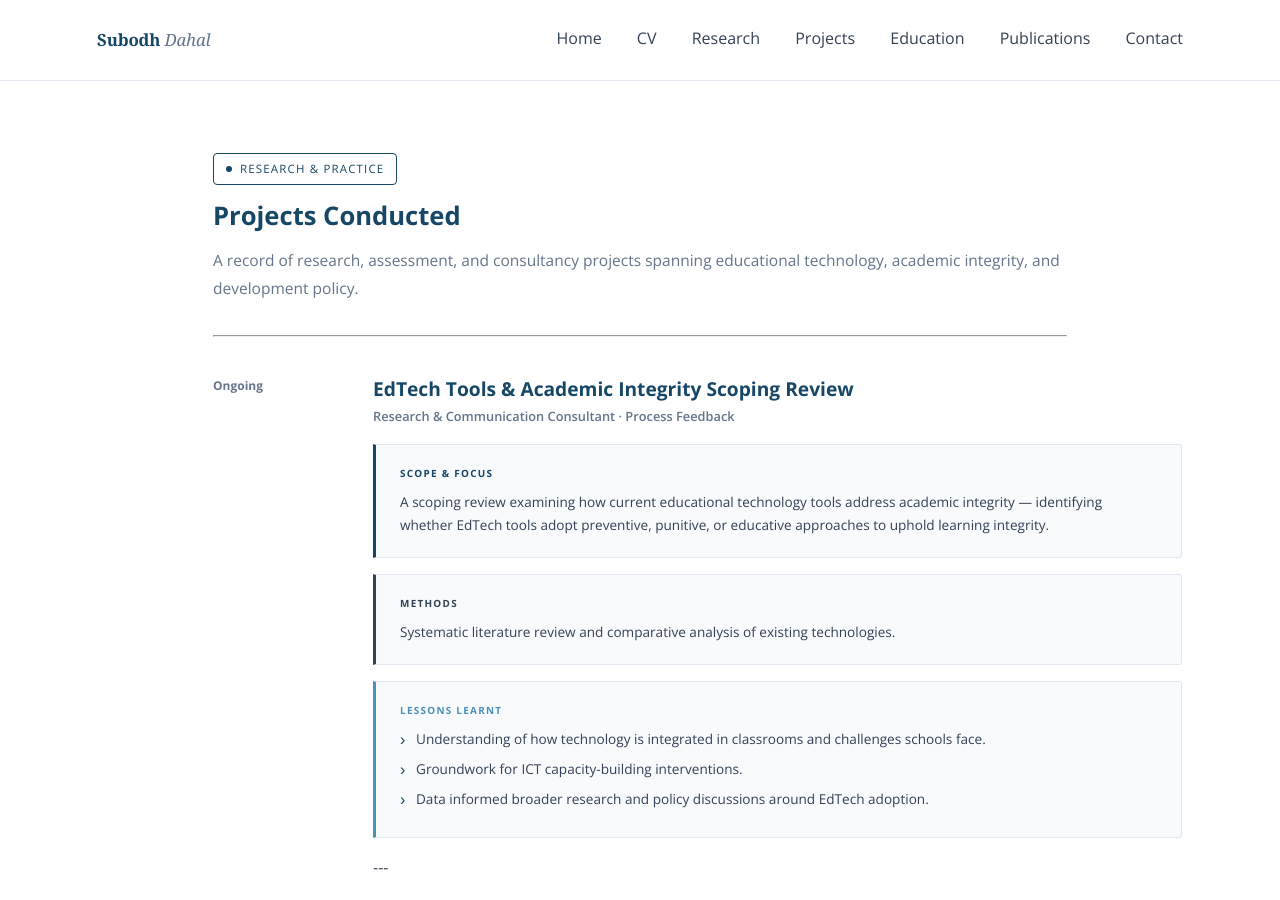
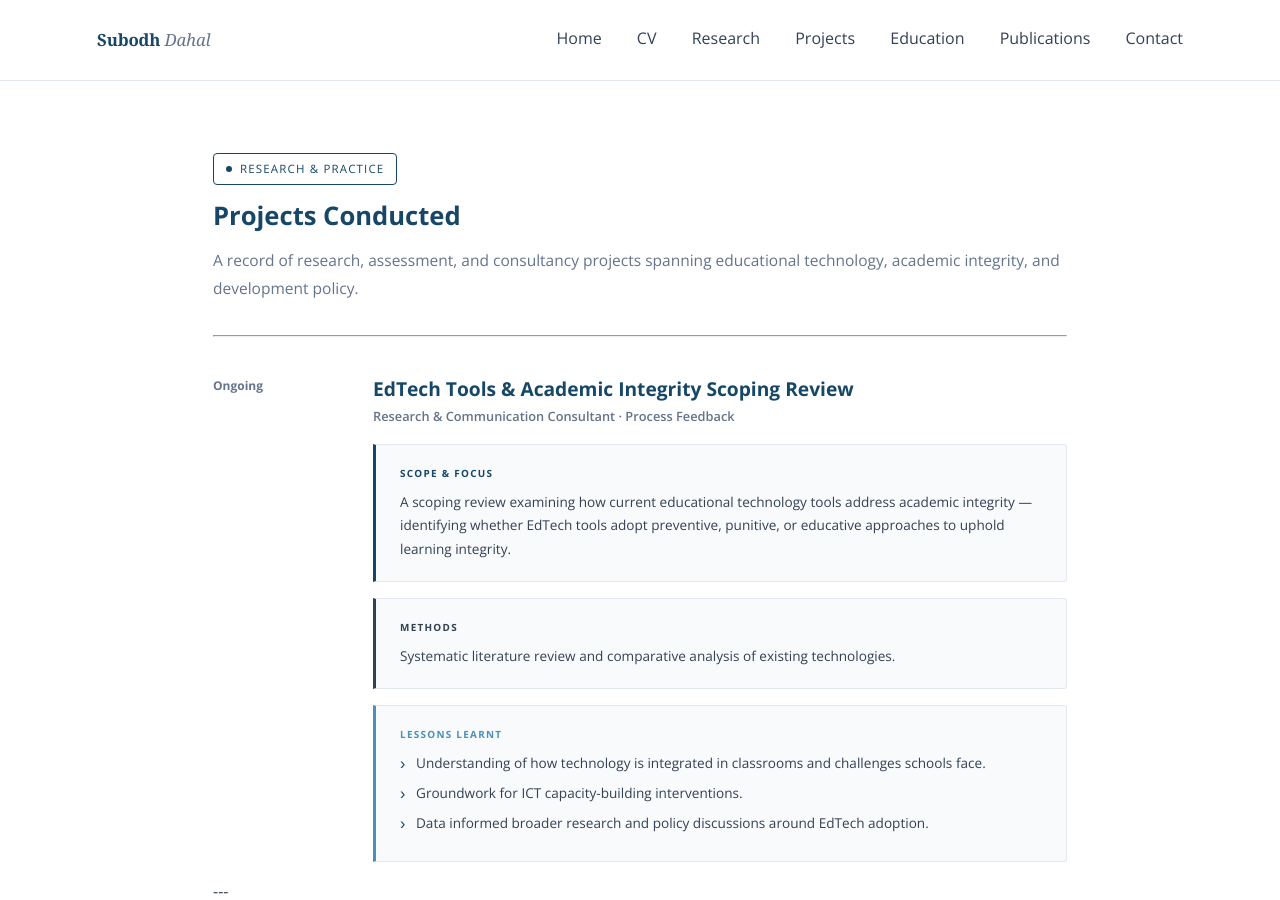
Before and after one commit to dahalsubodh/dahalsubodh.github.io, a Jekyll site: the page built from projects.md, in a window 1280 px wide and 900 px high. Built offline with Jekyll 4.4.1, drawn with Linux system fonts in a browser that asks for light colours.

Commit message:
Update projects.md

```diff
--- a/projects.md
+++ b/projects.md
@@ -21,17 +21,14 @@
   <div>
     <h3 class="edu-degree">EdTech Tools & Academic Integrity Scoping Review</h3>
     <div class="edu-institution">Research & Communication Consultant · Process Feedback</div>
-
     <div class="thesis-box">
       <div class="tb-label">Scope & Focus</div>
       <p>A scoping review examining how current educational technology tools address academic integrity — identifying whether EdTech tools adopt preventive, punitive, or educative approaches to uphold learning integrity.</p>
     </div>
-
     <div class="thesis-box" style="border-left-color: var(--color-green); margin-top:0.75rem;">
       <div class="tb-label" style="color:var(--color-green);">Methods</div>
       <p>Systematic literature review and comparative analysis of existing technologies.</p>
     </div>
-
   <div class="thesis-box" style="border-left-color: #4a90b8; margin-top:0.75rem;">
   <div class="tb-label" style="color:#4a90b8;">Lessons Learnt</div>
   <ul class="entry-highlights" style="margin-top:0.25rem;">
@@ -40,6 +37,8 @@
     <li>Data informed broader research and policy discussions around EdTech adoption.</li>
   </ul>
 </div>
+</div>
+
 ---
 
 <!-- ================= PROJECT 2 ================= -->
@@ -48,17 +47,14 @@
   <div>
     <h3 class="edu-degree">Status of ICT in Schools</h3>
     <div class="edu-institution">Researcher · Assessor · Gokarneshwor Municipality</div>
-
     <div class="thesis-box">
       <div class="tb-label">Scope & Focus</div>
       <p>ICT status and needs assessment across 14 public schools of Gokarneshwor Municipality — collecting baseline data to plan teacher ICT workshops and provide recommendations to local education authorities.</p>
     </div>
-
     <div class="thesis-box" style="border-left-color: var(--color-green); margin-top:0.75rem;">
       <div class="tb-label" style="color:var(--color-green);">Methods</div>
       <p>School surveys, interviews, and observational assessment of ICT infrastructure and usage.</p>
     </div>
-
      <div class="thesis-box" style="border-left-color: #4a90b8; margin-top:0.75rem;">
   <div class="tb-label" style="color:#4a90b8;">Lessons Learnt</div>
   <ul class="entry-highlights" style="margin-top:0.25rem;">
@@ -67,6 +63,7 @@
       <li>Data informed broader research and policy discussions around EdTech adoption.</li>
   </ul>
   </div>
+</div>
 </div>
 
 ---
@@ -77,17 +74,14 @@
   <div>
     <h3 class="edu-degree">Own Source Revenue of Lumbini Province</h3>
     <div class="edu-institution">Research Assistant · Economic Advisor</div>
-
     <div class="thesis-box">
       <div class="tb-label">Scope & Focus</div>
       <p>Contributed to a study on revenue generation sources for Lumbini Province — understanding how provinces generate revenue independently of federal transfers.</p>
     </div>
-
     <div class="thesis-box" style="border-left-color: var(--color-green); margin-top:0.75rem;">
       <div class="tb-label" style="color:var(--color-green);">Methods</div>
       <p>Data analysis, report drafting, Focus Group Discussions with government departments, and consultation workshops with 25+ private sector representatives.</p>
     </div>
-
       <div class="thesis-box" style="border-left-color: #4a90b8; margin-top:0.75rem;">
   <div class="tb-label" style="color:#4a90b8;">Lessons Learnt</div>
   <ul class="entry-highlights" style="margin-top:0.25rem;">
@@ -96,6 +90,7 @@
       <li>Reinforced analytical and methodological skills.</li>
     </ul>
   </div>
+</div>
 </div>
 
 ---
@@ -106,17 +101,14 @@
   <div>
     <h3 class="edu-degree">Assessment of Teachers' TPACK for E-Learning</h3>
     <div class="edu-institution">Principal Researcher · Mid-West University, Nepal</div>
-
     <div class="thesis-box">
       <div class="tb-label">Scope & Focus</div>
       <p>Assessing the Technological, Pedagogical, and Content Knowledge (TPACK) of Science, Math, and English teachers in government schools of Lalitpur Metropolitan City, and its influence on e-learning adoption.</p>
     </div>
-
     <div class="thesis-box" style="border-left-color: var(--color-green); margin-top:0.75rem;">
       <div class="tb-label" style="color:var(--color-green);">Methods</div>
       <p>Convergent parallel mixed-methods design — surveys with 28 teachers and qualitative interviews with ICT focal persons from nine schools.</p>
     </div>
-
        <div class="thesis-box" style="border-left-color: #4a90b8; margin-top:0.75rem;">
   <div class="tb-label" style="color:#4a90b8;">Lessons Learnt</div>
   <ul class="entry-highlights" style="margin-top:0.25rem;">
@@ -124,6 +116,7 @@
       <li>Found TPACK is highly context-dependent, shaped by school-level support and professional development quality.</li>
     </ul>
   </div>
+</div>
 </div>
 
 ---
@@ -134,17 +127,14 @@
   <div>
     <h3 class="edu-degree">Climate Programs Under Pandemic Recovery</h3>
     <div class="edu-institution">Project Work · M.A. Program · Mid-West University</div>
-
     <div class="thesis-box">
       <div class="tb-label">Scope & Focus</div>
       <p>Analysis of COVID-19's impact on Nepal's climate governance and Nationally Determined Contributions (NDCs) under the Paris Agreement — assessing disruptions to climate adaptation and mitigation programs in Kathmandu Valley.</p>
     </div>
-
     <div class="thesis-box" style="border-left-color: var(--color-green); margin-top:0.75rem;">
       <div class="tb-label" style="color:var(--color-green);">Methods</div>
       <p>Desk reviews and Key Informant Interviews with nine national and international organisations working on climate adaptation and mitigation.</p>
     </div>
-
      <div class="thesis-box" style="border-left-color: #4a90b8; margin-top:0.75rem;">
   <div class="tb-label" style="color:#4a90b8;">Lessons Learnt</div>
   <ul class="entry-highlights" style="margin-top:0.25rem;">
@@ -153,3 +143,4 @@
     </ul>
   </div>
 </div>
+</div>
```
